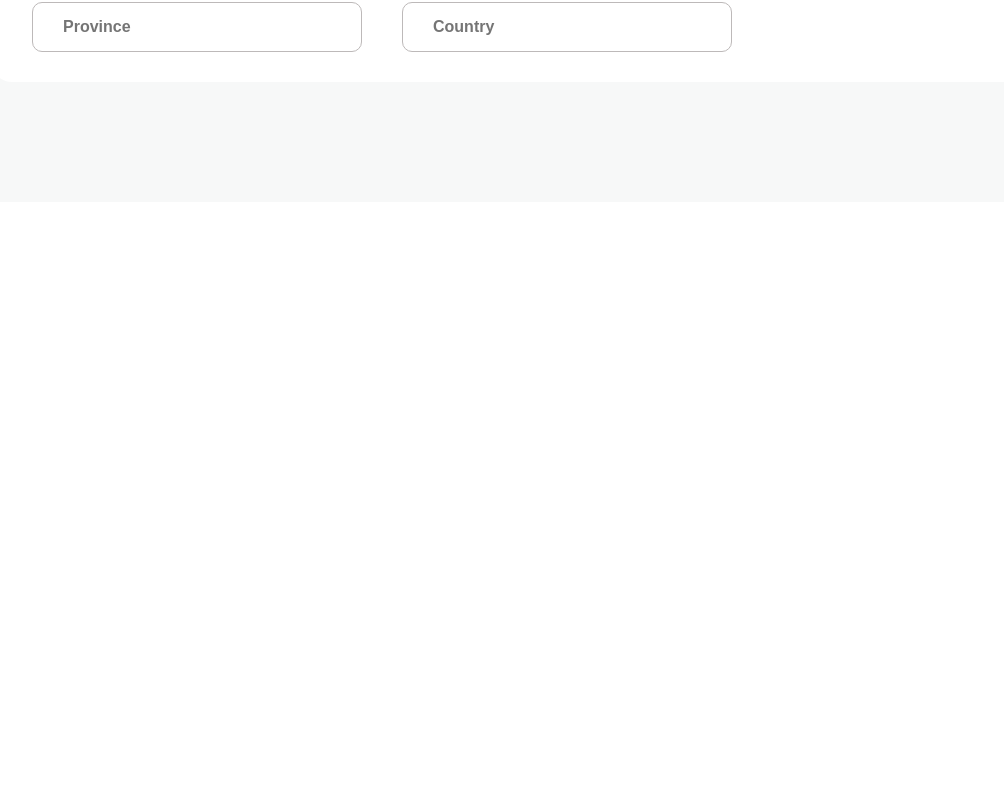
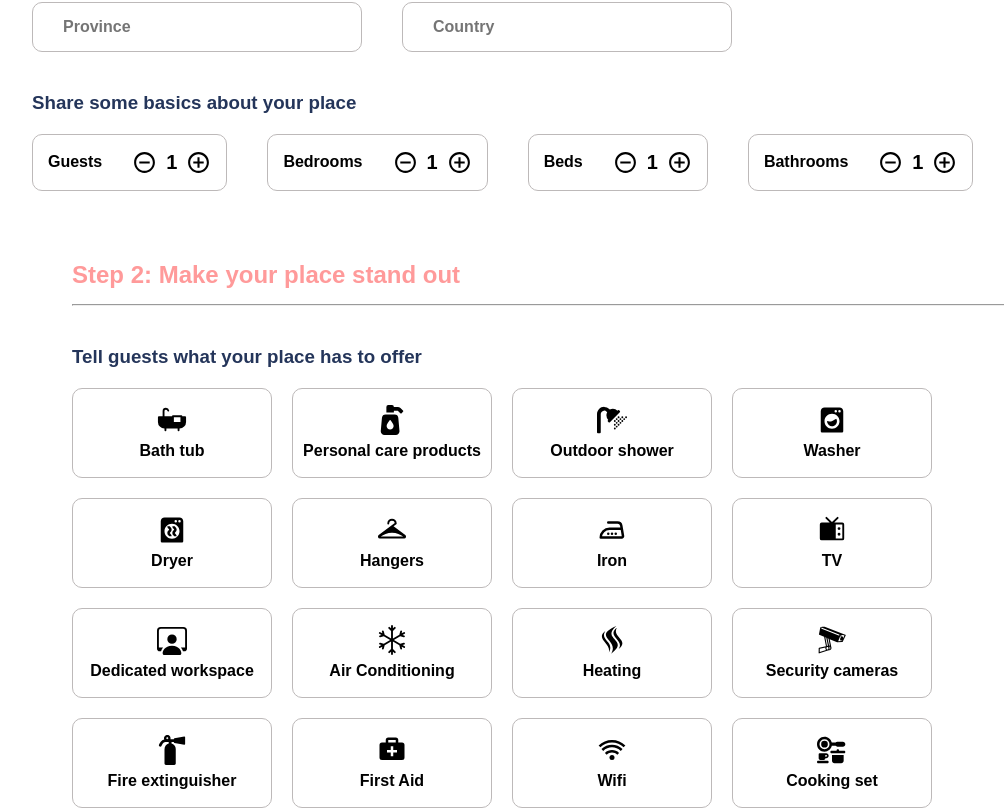
Before and after one commit to ntdsam2830/Warm-Nest, a React (Create React App) app in the folder client/: page /create-listing in a window 1280 px wide. Shown: the part 1230-2040 px from the top of the page, without its empty margins (68-1072 px from the left). Before the commit the page ends 1432 px from the top, so only its background shows below. Built offline with nearby package versions, Linux system fonts and the light colour scheme; a web font is replaced by a local one.

Commit message:
add photo drag&drop

```diff
--- a/client/package.json
+++ b/client/package.json
@@ -13,6 +13,7 @@
     "@testing-library/user-event": "^13.5.0",
     "antd": "^5.20.5",
     "react": "^18.3.1",
+    "react-beautiful-dnd": "^13.1.1",
     "react-dom": "^18.3.1",
     "react-icons": "^5.3.0",
     "react-redux": "^9.1.2",
--- a/client/src/pages/CreateListing.jsx
+++ b/client/src/pages/CreateListing.jsx
@@ -1,7 +1,9 @@
 import "../styles/CreateListing.scss";
 import React from "react";
 import Navbar from "../components/Navbar";
-import { categories, types } from "../data";
+import { categories, types, facilities } from "../data";
+import { RemoveCircleOutline, AddCircleOutline } from "@mui/icons-material";
+import variables from "../styles/variables.scss";
 
 const CreateListing = () => {
   return (
@@ -27,7 +29,7 @@
             <h3>What type of place will guests have?</h3>
             <div className="type-list">
               {types?.map((item, index) => (
-                <div className="type">
+                <div className="type" key={index}>
                   <div className="type_text">
                     <h4>{item.name}</h4>
                     <p>{item.description}</p>
@@ -86,6 +88,113 @@
                 />
               </div>
             </div>
+
+            <h3>Share some basics about your place</h3>
+            <div className="basics">
+              <div className="basic">
+                <p>Guests</p>
+                <div className="basic_count">
+                  <RemoveCircleOutline
+                    sx={{
+                      fontSize: "25px",
+                      cursor: "pointer",
+                      "&:hover": { color: variables.pinkred },
+                    }}
+                  />
+                  <p>1</p>
+                  <AddCircleOutline
+                    sx={{
+                      fontSize: "25px",
+                      cursor: "pointer",
+                      "&:hover": { color: variables.pinkred },
+                    }}
+                  />
+                </div>
+              </div>
+
+              <div className="basic">
+                <p>Bedrooms</p>
+                <div className="basic_count">
+                  <RemoveCircleOutline
+                    sx={{
+                      fontSize: "25px",
+                      cursor: "pointer",
+                      "&:hover": { color: variables.pinkred },
+                    }}
+                  />
+                  <p>1</p>
+                  <AddCircleOutline
+                    sx={{
+                      fontSize: "25px",
+                      cursor: "pointer",
+                      "&:hover": { color: variables.pinkred },
+                    }}
+                  />
+                </div>
+              </div>
+
+              <div className="basic">
+                <p>Beds</p>
+                <div className="basic_count">
+                  <RemoveCircleOutline
+                    sx={{
+                      fontSize: "25px",
+                      cursor: "pointer",
+                      "&:hover": { color: variables.pinkred },
+                    }}
+                  />
+                  <p>1</p>
+                  <AddCircleOutline
+                    sx={{
+                      fontSize: "25px",
+                      cursor: "pointer",
+                      "&:hover": { color: variables.pinkred },
+                    }}
+                  />
+                </div>
+              </div>
+
+              <div className="basic">
+                <p>Bathrooms</p>
+                <div className="basic_count">
+                  <RemoveCircleOutline
+                    sx={{
+                      fontSize: "25px",
+                      cursor: "pointer",
+                      "&:hover": { color: variables.pinkred },
+                    }}
+                  />
+                  <p>1</p>
+                  <AddCircleOutline
+                    sx={{
+                      fontSize: "25px",
+                      cursor: "pointer",
+                      "&:hover": { color: variables.pinkred },
+                    }}
+                  />
+                </div>
+              </div>
+            </div>
+
+            <div className="create-listing_step2">
+              <h2>Step 2: Make your place stand out</h2>
+              <hr />
+
+              <h3>Tell guests what your place has to offer</h3>
+              <div className="amenities">
+                {facilities?.map((item, index) => (
+                  <div className="facility" key={index}>
+                    <div className="facility_icon">{item.icon}</div>
+                    <p>{item.name}</p>
+                  </div>
+                ))}
+              </div>
+
+              <h3>Add some photos of your place</h3>
+              <hr />
+
+              <h3></h3>
+            </div>
           </div>
         </form>
       </div>
```
Also changed, not shown: 1 other file (tests, documents, lock files or other folders).
